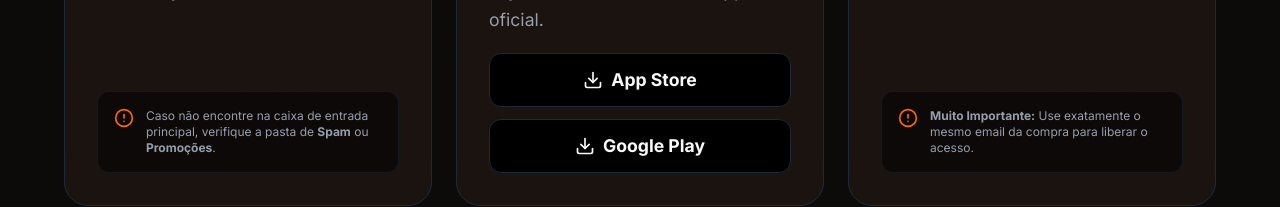
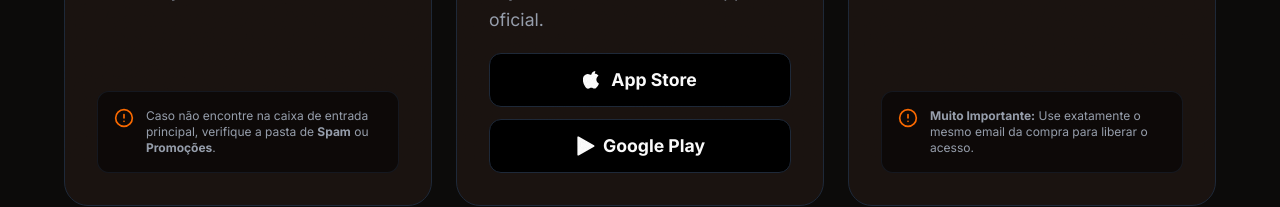
Before and after one commit to luccascoelhoo/abdomen-insano-lp, a Next.js app: page /obrigado in a window 1280 px wide. Shown: the part 641-848 px from the top of the page. Built offline with nearby package versions, Linux system fonts and the light colour scheme; no server answers.

Commit message:
Replace generic download icons with proper Apple and Google Play SVG logos

```diff
--- a/src/components/sections/ObrigadoConteudo.tsx
+++ b/src/components/sections/ObrigadoConteudo.tsx
@@ -1,8 +1,9 @@
 'use client';
 
 import { use } from 'react';
+import { CheckCircle2, Mail, AlertCircle, Smartphone, UserPlus } from 'lucide-react';
 import { linksApp } from '@/lib/apps';
-import { CheckCircle2, Mail, AlertCircle, Smartphone, Download, UserPlus } from 'lucide-react';
+import { AppleIcon, PlayStoreIcon } from '@/components/ui/StoreIcons';
 
 type QueryParams = { email?: string; transaction_id?: string; tx?: string };
 
@@ -81,14 +82,14 @@
                   href={temApple ? linksApp.appStore : '#'}
                   className="w-full flex items-center justify-center gap-2 bg-black hover:bg-gray-900 border border-gray-800 rounded-xl py-3 transition-all"
                 >
-                  <Download className="w-5 h-5 text-white" />
+                  <AppleIcon className="w-5 h-5 text-white" />
                   <span className="font-bold">App Store</span>
                 </a>
                 <a
                   href={temGoogle ? linksApp.playStore : '#'}
                   className="w-full flex items-center justify-center gap-2 bg-black hover:bg-gray-900 border border-gray-800 rounded-xl py-3 transition-all"
                 >
-                  <Download className="w-5 h-5 text-white" />
+                  <PlayStoreIcon className="w-5 h-5 text-white" />
                   <span className="font-bold">Google Play</span>
                 </a>
               </div>
--- a/src/components/sections/Rodape.tsx
+++ b/src/components/sections/Rodape.tsx
@@ -2,7 +2,7 @@
 import Link from 'next/link';
 import { rodape } from '@/content/desafio';
 import { linksApp } from '@/lib/apps';
-import { Download } from 'lucide-react';
+import { AppleIcon, PlayStoreIcon } from '@/components/ui/StoreIcons';
 
 export function Rodape() {
   const temApple = Boolean(linksApp.appStore);
@@ -37,7 +37,7 @@
             href={temApple ? linksApp.appStore : '#'}
             className="flex-1 flex items-center justify-center gap-3 bg-black/50 hover:bg-[#ff6b00]/10 border border-gray-800 hover:border-[#ff6b00]/50 rounded-2xl py-4 transition-all"
           >
-            <Download className="w-6 h-6 text-white" />
+            <AppleIcon className="w-7 h-7 text-white" />
             <div className="text-left">
               <p className="text-[10px] text-gray-400 uppercase tracking-widest leading-none mb-1">Baixar na</p>
               <p className="text-base font-bold leading-none text-white">App Store</p>
@@ -48,7 +48,7 @@
             href={temGoogle ? linksApp.playStore : '#'}
             className="flex-1 flex items-center justify-center gap-3 bg-black/50 hover:bg-[#ff6b00]/10 border border-gray-800 hover:border-[#ff6b00]/50 rounded-2xl py-4 transition-all"
           >
-            <Download className="w-6 h-6 text-white" />
+            <PlayStoreIcon className="w-6 h-6 text-white" />
             <div className="text-left">
               <p className="text-[10px] text-gray-400 uppercase tracking-widest leading-none mb-1">Disponível no</p>
               <p className="text-base font-bold leading-none text-white">Google Play</p>
--- /dev/null
+++ b/src/components/ui/StoreIcons.tsx
@@ -0,0 +1,11 @@
+export const AppleIcon = ({ className }: { className?: string }) => (
+  <svg className={className} fill="currentColor" viewBox="0 0 24 24">
+    <path d="M16.036 11.517c-.018-3.033 2.502-4.49 2.614-4.563-1.408-2.032-3.606-2.311-4.385-2.339-1.85-.187-3.618 1.077-4.565 1.077-.946 0-2.42-1.053-3.951-1.025-2.012.028-3.87 1.151-4.908 2.923-2.1 3.593-.538 8.91 1.503 11.815 1.002 1.42 2.182 3.013 3.738 2.956 1.503-.057 2.083-.956 3.882-.956 1.782 0 2.322.956 3.9.927 1.614-.028 2.646-1.448 3.626-2.842 1.134-1.614 1.6-3.181 1.632-3.266-.037-.014-3.056-1.15-3.086-4.707zm-2.585-6.52c.833-1.002 1.393-2.396 1.24-3.791-1.192.047-2.653.784-3.513 1.786-.688.784-1.357 2.215-1.173 3.58 1.332.1 2.654-.666 3.446-1.575z"/>
+  </svg>
+);
+
+export const PlayStoreIcon = ({ className }: { className?: string }) => (
+  <svg className={className} fill="currentColor" viewBox="0 0 24 24">
+    <path d="M3.483 23.364c-.161-.067-.306-.188-.418-.344-.118-.166-.176-.363-.176-.566L2.85 1.53c0-.203.058-.4.176-.567.112-.156.257-.277.418-.344.156-.062.327-.084.496-.064.167.018.329.079.471.176l18.423 10.457c.153.086.28.21.366.357.087.147.133.315.133.488s-.046.341-.133.488c-.086.147-.213.271-.366.357L4.409 23.335c-.142.097-.304.158-.471.176-.169.02-.34-.002-.496-.064l.041-.083z"/>
+  </svg>
+);
```
